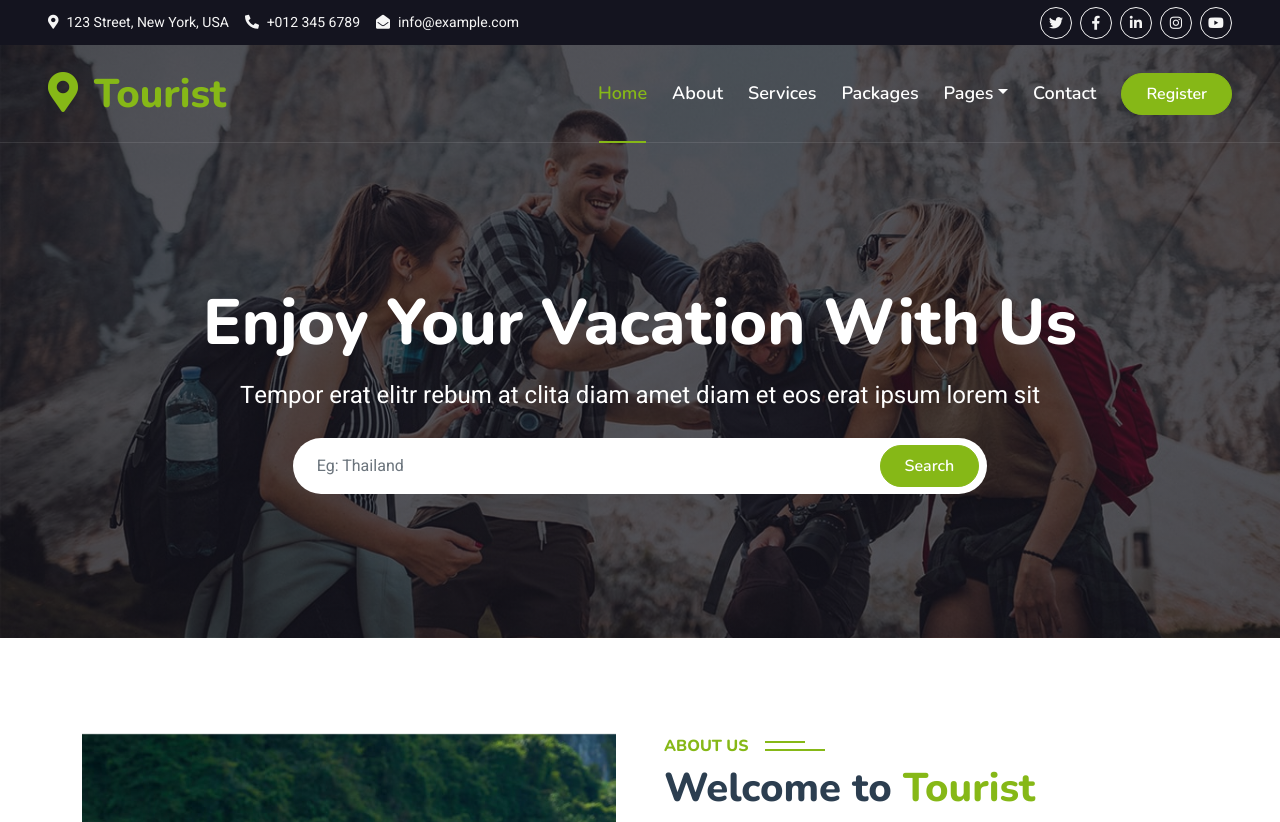
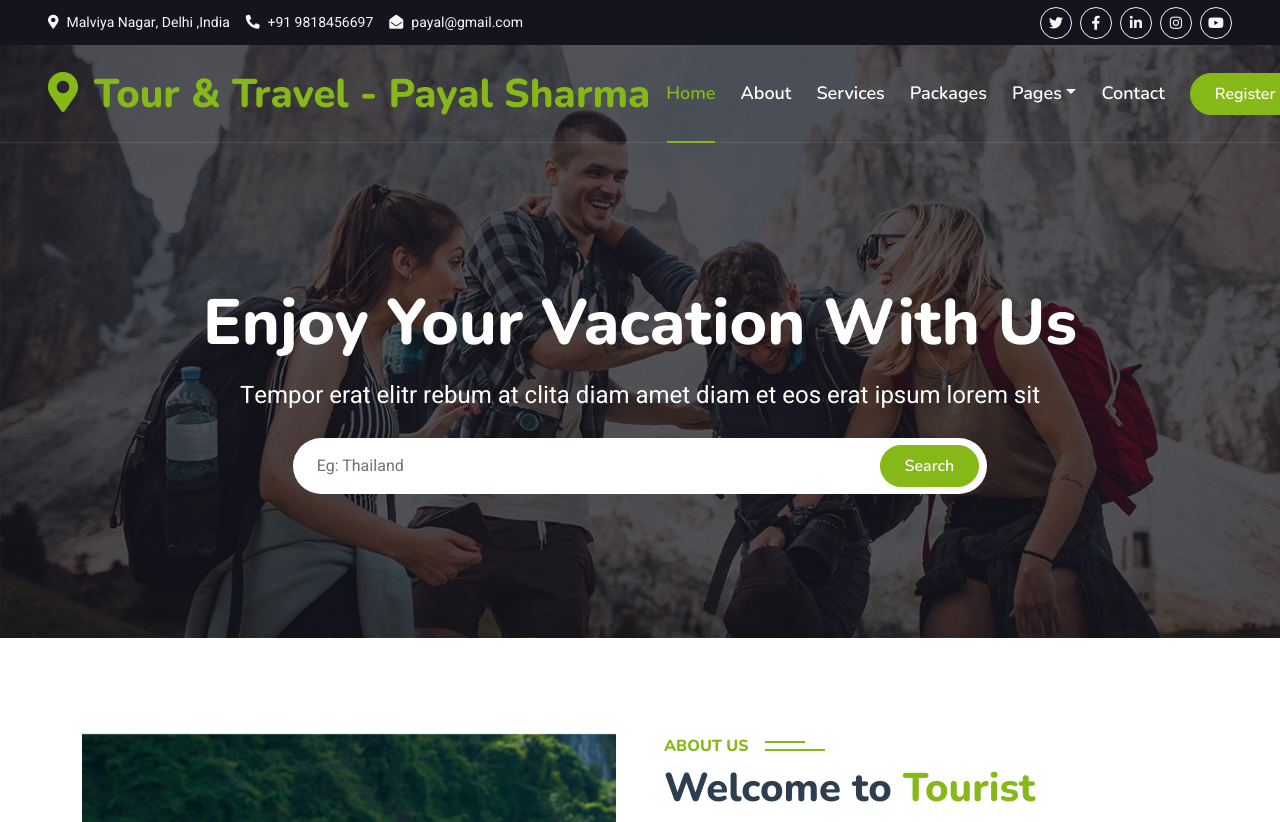
Before and after one commit to akshaysharma-serene/Tour-Travel-Website, a plain HTML site: page index.html in a window 1280 px wide. Shown: the top 822 px of the page. Drawn offline with nearby package versions, Linux system fonts and the light colour scheme; files that its build step writes are made by us from their sources; files whose address does not match are found by name.

Commit message:
Update index.html

```diff
--- a/index.html
+++ b/index.html
@@ -41,9 +41,9 @@
         <div class="row gx-0">
             <div class="col-lg-8 text-center text-lg-start mb-2 mb-lg-0">
                 <div class="d-inline-flex align-items-center" style="height: 45px;">
-                    <small class="me-3 text-light"><i class="fa fa-map-marker-alt me-2"></i>123 Street, New York, USA</small>
-                    <small class="me-3 text-light"><i class="fa fa-phone-alt me-2"></i>+012 345 6789</small>
-                    <small class="text-light"><i class="fa fa-envelope-open me-2"></i>info@example.com</small>
+                    <small class="me-3 text-light"><i class="fa fa-map-marker-alt me-2"></i>Malviya Nagar, Delhi ,India</small>
+                    <small class="me-3 text-light"><i class="fa fa-phone-alt me-2"></i>+91 9818456697</small>
+                    <small class="text-light"><i class="fa fa-envelope-open me-2"></i>payal@gmail.com</small>
                 </div>
             </div>
             <div class="col-lg-4 text-center text-lg-end">
@@ -64,7 +64,7 @@
     <div class="container-fluid position-relative p-0">
         <nav class="navbar navbar-expand-lg navbar-light px-4 px-lg-5 py-3 py-lg-0">
             <a href="" class="navbar-brand p-0">
-                <h1 class="text-primary m-0"><i class="fa fa-map-marker-alt me-3"></i>Tourist</h1>
+                <h1 class="text-primary m-0"><i class="fa fa-map-marker-alt me-3"></i>Tour & Travel - Payal Sharma</h1>
                 <!-- <img src="img/logo.png" alt="Logo"> -->
             </a>
             <button class="navbar-toggler" type="button" data-bs-toggle="collapse" data-bs-target="#navbarCollapse">
@@ -619,9 +619,9 @@
                 </div>
                 <div class="col-lg-3 col-md-6">
                     <h4 class="text-white mb-3">Contact</h4>
-                    <p class="mb-2"><i class="fa fa-map-marker-alt me-3"></i>123 Street, New York, USA</p>
-                    <p class="mb-2"><i class="fa fa-phone-alt me-3"></i>+012 345 67890</p>
-                    <p class="mb-2"><i class="fa fa-envelope me-3"></i>info@example.com</p>
+                    <p class="mb-2"><i class="fa fa-map-marker-alt me-3"></i>Malviya Nagar, Delhi, India</p>
+                    <p class="mb-2"><i class="fa fa-phone-alt me-3"></i>+91 9818456697</p>
+                    <p class="mb-2"><i class="fa fa-envelope me-3"></i>payal@gmail.com</p>
                     <div class="d-flex pt-2">
                         <a class="btn btn-outline-light btn-social" href=""><i class="fab fa-twitter"></i></a>
                         <a class="btn btn-outline-light btn-social" href=""><i class="fab fa-facebook-f"></i></a>
```
